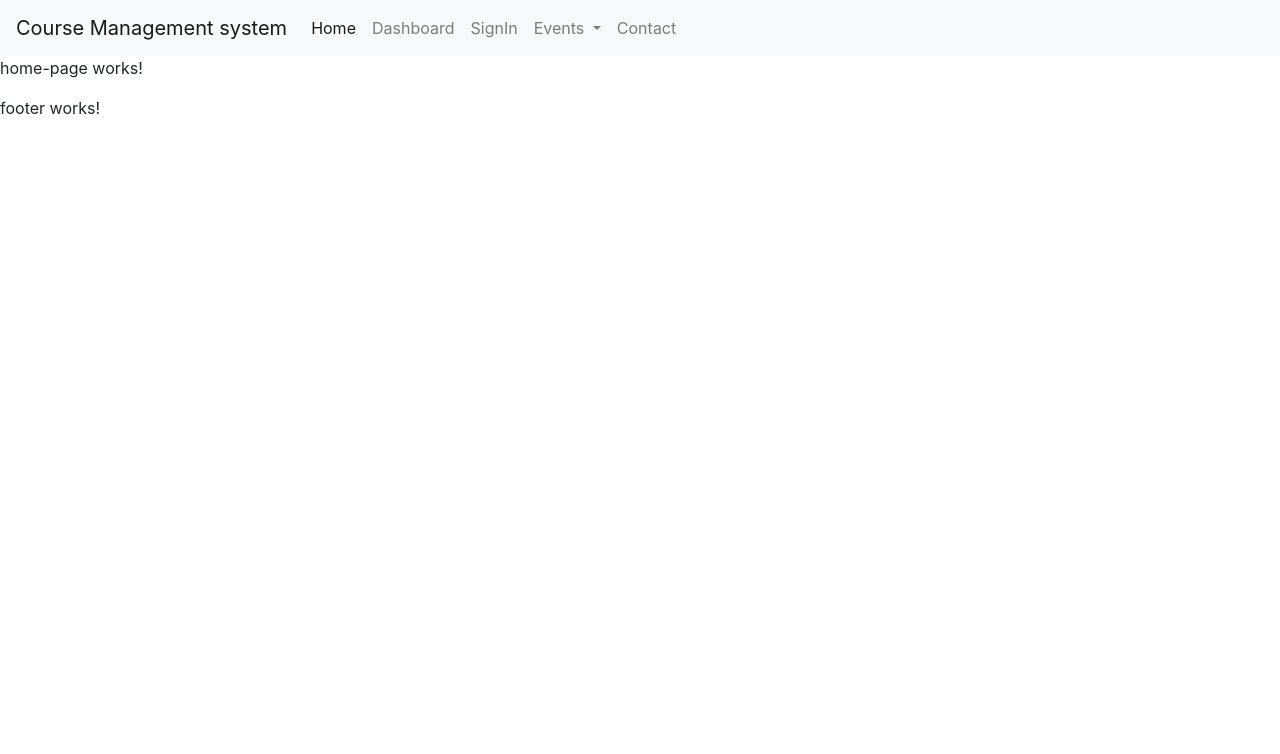
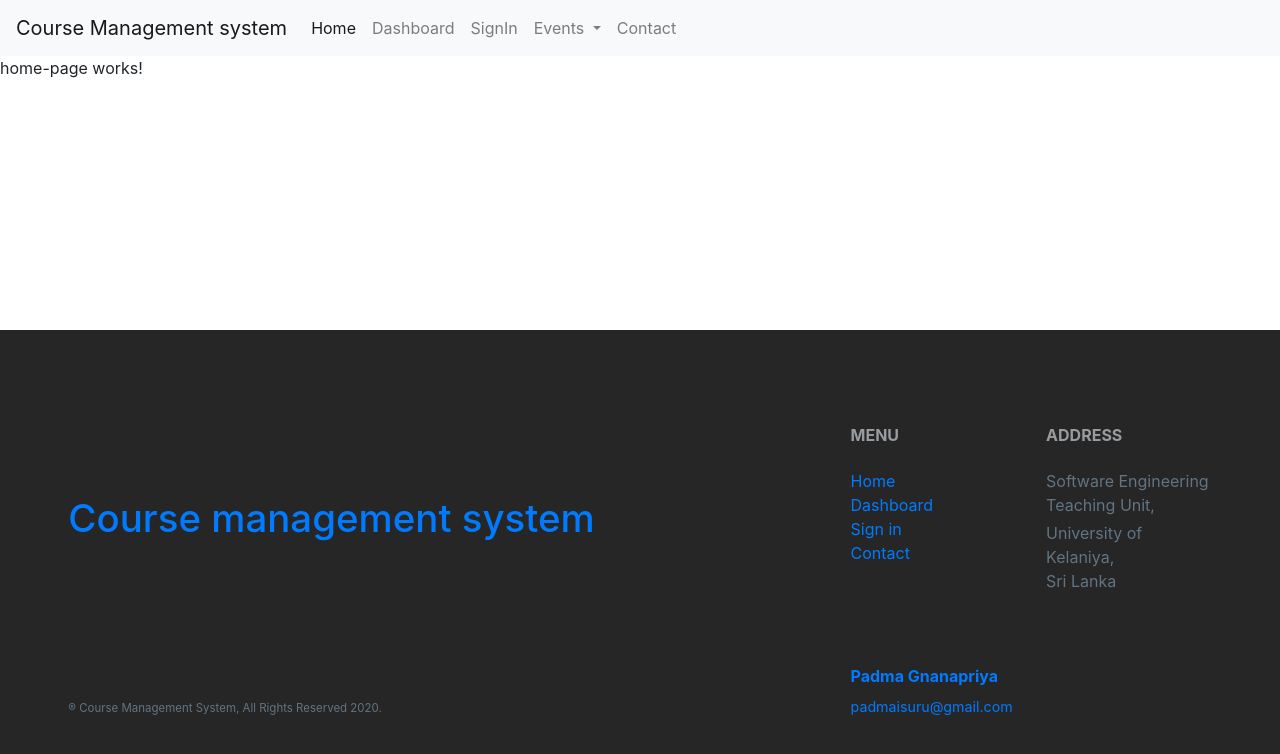
Before and after one commit to PadmaGnanapriya/course-management-system, an Angular app: page / in a window 1280 px wide. Shown: the top 754 px of the page. Built offline with nearby package versions, Linux system fonts and the light colour scheme.

Commit message:
Create footer component.

```diff
--- a/src/app/layout/footer/footer.component.css
+++ b/src/app/layout/footer/footer.component.css
@@ -0,0 +1,41 @@
+@import url('https://fonts.googleapis.com/css?family=Rubik&display=swap');
+
+body {
+  background: linear-gradient(0deg, #fff, 50%, #DEEEFE);
+  font-family: 'Rubik', sans-serif;
+  background: #455A64;
+  height: 100 !important
+}
+
+.container-fluid {
+  overflow: hidden;
+  margin-top: 250px;
+  background: #262626;
+  color: #627482 !important;
+  margin-bottom: 0;
+  padding-bottom: 0
+}
+
+small {
+  font-size: calc(12px + (15 - 12) * ((100vw - 360px) / (1600 - 360))) !important
+}
+
+.bold-text {
+  color: #989c9e !important
+}
+
+.mt-55 {
+  margin-top: calc(50px + (60 - 50) * ((100vw - 360px) / (1600 - 360))) !important
+}
+
+h3 {
+  font-size: calc(34px + (40 - 34) * ((100vw - 360px) / (1600 - 360))) !important
+}
+
+.social {
+  font-size: 21px !important
+}
+
+.rights {
+  font-size: calc(10px + (12 - 10) * ((100vw - 360px) / (1600 - 360))) !important
+}
--- a/src/app/layout/footer/footer.component.html
+++ b/src/app/layout/footer/footer.component.html
@@ -1 +1,40 @@
-<p>footer works!</p>
+<div class="container-fluid pb-0 mb-0 justify-content-center text-light ">
+  <footer>
+    <div class="row my-5 justify-content-center py-5">
+      <div class="col-11">
+        <div class="row ">
+          <div class="col-xl-8 col-md-4 col-sm-4 col-12 my-auto mx-auto a">
+            <h3 class="text-muted mb-md-0 mb-5 bold-text">
+              <a routerLink="">Course management system</a></h3>
+          </div>
+          <div class="col-xl-2 col-md-4 col-sm-4 col-12">
+            <h6 class="mb-3 mb-lg-4 bold-text "><b>MENU</b></h6>
+            <ul class="list-unstyled">
+              <li><a routerLink="">Home</a></li>
+              <li><a routerLink="dashboard">Dashboard</a></li>
+              <li><a routerLink="sign-in">Sign in</a></li>
+              <li><a routerLink="contact">Contact</a></li>
+            </ul>
+          </div>
+          <div class="col-xl-2 col-md-4 col-sm-4 col-12">
+            <h6 class="mb-3 mb-lg-4 text-muted bold-text mt-sm-0 mt-5"><b>ADDRESS</b></h6>
+            <p class="mb-1">Software Engineering Teaching Unit,</p>
+            <p>University of Kelaniya,<br>Sri Lanka</p>
+          </div>
+        </div>
+        <div class="row ">
+          <div class="col-xl-8 col-md-4 col-sm-4 col-auto my-md-0 mt-5 order-sm-1 order-3 align-self-end">
+            <small class="rights"><span>&#174;</span> Course Management System, All Rights Reserved 2020.</small>
+          </div>
+          <div class="col-xl-2 col-md-4 col-sm-4 col-auto order-1 align-self-end ">
+            <h6 class="mt-55 mt-2 text-muted bold-text"><a href="https://padmagnanapriya.github.io/">
+              <b>Padma Gnanapriya</b></a></h6><small>
+            <a href="mailto:padmaisuru@gmail.com">padmaisuru@gmail.com</a>
+          </small>
+          </div>
+
+        </div>
+      </div>
+    </div>
+  </footer>
+</div>
--- a/src/index.html
+++ b/src/index.html
@@ -8,6 +8,10 @@
   <link rel="icon" type="image/x-icon" href="favicon.ico">
   <link rel="stylesheet" href="https://maxcdn.bootstrapcdn.com/bootstrap/4.0.0/css/bootstrap.min.css"
         integrity="sha384-Gn5384xqQ1aoWXA+058RXPxPg6fy4IWvTNh0E263XmFcJlSAwiGgFAW/dAiS6JXm" crossorigin="anonymous">
+  <link rel="stylesheet" href="https://pro.fontawesome.com/releases/v5.10.0/css/all.css"
+        integrity="sha384-AYmEC3Yw5cVb3ZcuHtOA93w35dYTsvhLPVnYs9eStHfGJvOvKxVfELGroGkvsg+p" crossorigin="anonymous"/>
+  <link href='https://cdnjs.cloudflare.com/ajax/libs/font-awesome/4.7.0/css/font-awesome.min.css'>
+
 </head>
 <body>
 <app-root></app-root>
@@ -18,7 +22,6 @@
         integrity="sha384-ApNbgh9B+Y1QKtv3Rn7W3mgPxhU9K/ScQsAP7hUibX39j7fakFPskvXusvfa0b4Q"
         crossorigin="anonymous"></script>
 <script src="https://maxcdn.bootstrapcdn.com/bootstrap/4.0.0/js/bootstrap.min.js"
-        integrity="sha384-JZR6Spejh4U02d8jOt6vLEHfe/JQGiRRSQQxSfFWpi1MquVdAyjUar5+76PVCmYl"
-        crossorigin="anonymous"></script>
+        integrity="sha384-JZR6Spejh4U02d8jOt6vLEHfe/JQGiRRSQQxSfFWpi1MquVdAyjUar5+76PVCmYl"></script>
 </body>
 </html>
```
